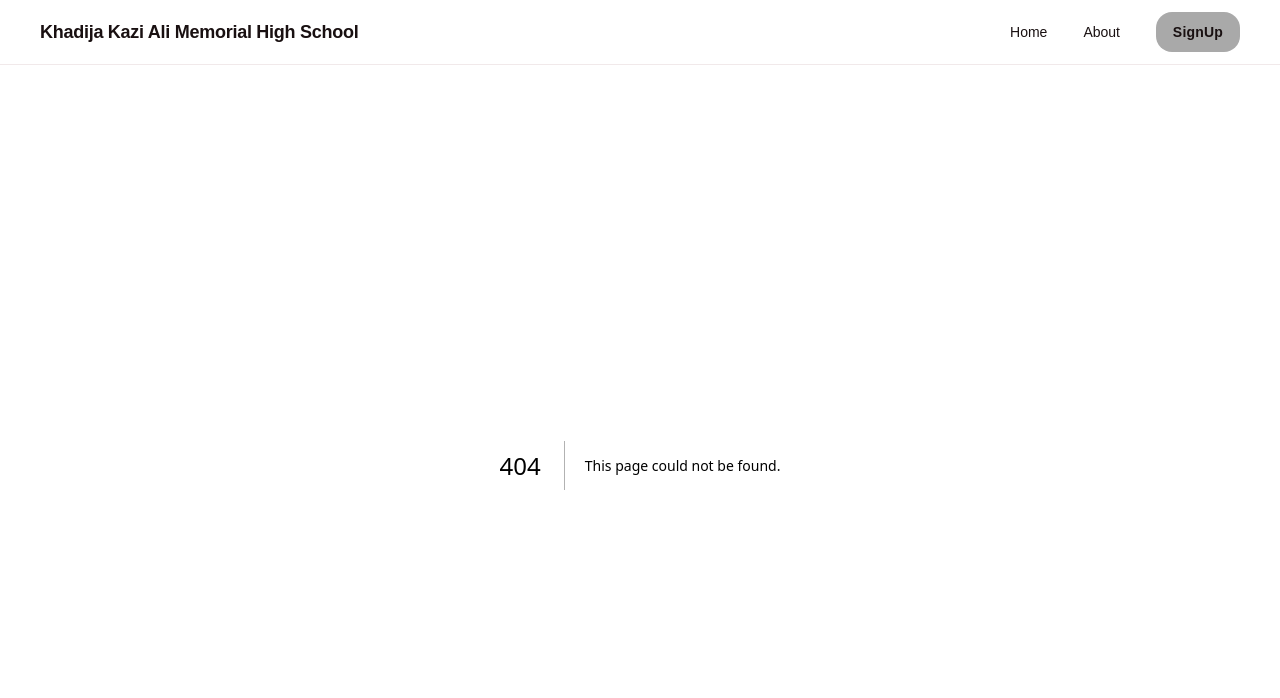
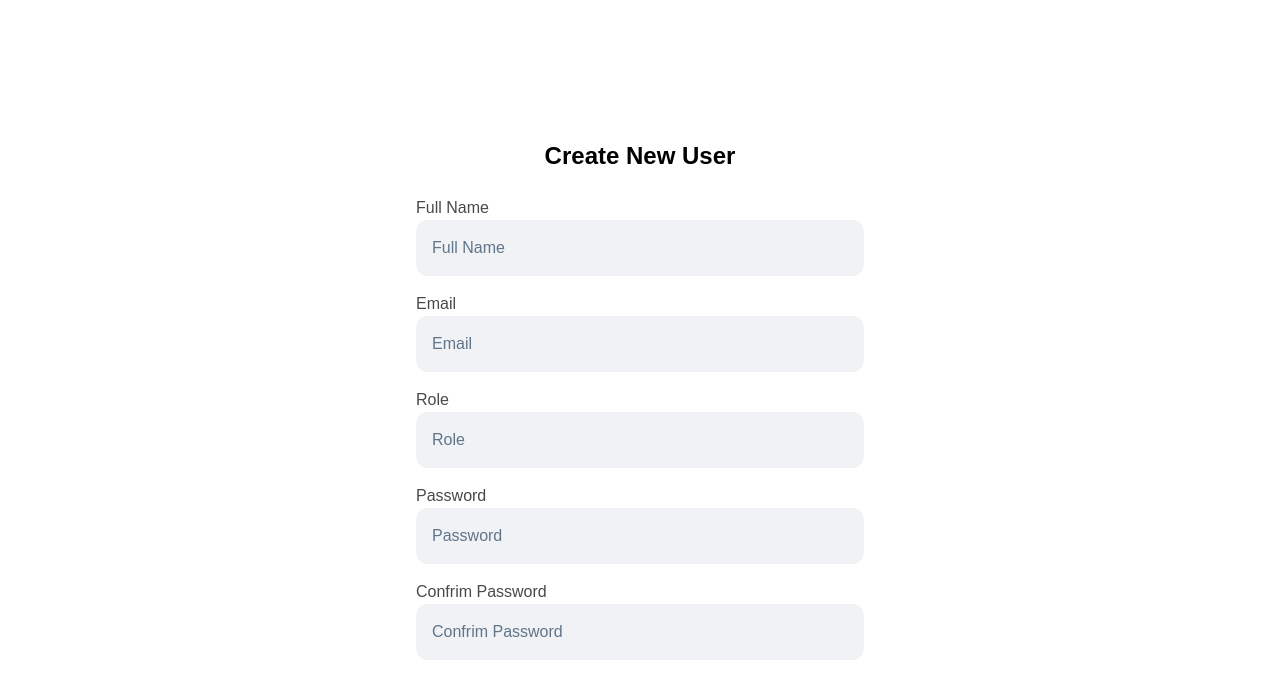
Before and after one commit to muneebabadar/result-management-system-kkamhs, a Next.js app: page /admin/signup in a window 1280 px wide. Before the commit this address had no page. Shown: the top 698 px of the page. Built offline with nearby package versions, Linux system fonts and the light colour scheme.

Commit message:
Signup Form Frontend and modularity to seperate teachers and admins

```diff
--- /dev/null
+++ b/src/app/admin/signup/page.tsx
@@ -0,0 +1,62 @@
+export default function SignUp() {
+    return(
+        <div className="flex flex-col items-center justify-center min-h-screen bg-white px-4">
+        {/* Heading */}
+        <h1 className="text-black text-2xl font-bold mb-6">Create New User</h1>
+
+        {/* Input Container */}
+        <div className="w-full max-w-md space-y-4">
+            {/* Full Name */}
+            <div>
+            <p className="font-semibold, text-[#48494a]">Full Name</p>
+            <input
+                type="text"
+                placeholder="Full Name"
+                className="w-full h-14 rounded-xl bg-[#f0f2f5] px-4 text-base text-[#111418] placeholder:text-[#60758a] focus:outline-none"
+            />
+            </div>
+
+            {/* Email */}
+            <div>
+            <p className="font-semibold, text-[#48494a]">Email</p>
+            <input
+                type="text"
+                placeholder="Email"
+                className="w-full h-14 rounded-xl bg-[#f0f2f5] px-4 text-base text-[#111418] placeholder:text-[#60758a] focus:outline-none"
+            />
+            </div>
+
+            {/* Role */}
+            <div>
+            <p className="font-semibold, text-[#48494a]">Role</p>
+            <input
+                type="text"
+                placeholder="Role"
+                className="w-full h-14 rounded-xl bg-[#f0f2f5] px-4 text-base text-[#111418] placeholder:text-[#60758a] focus:outline-none"
+            />
+            </div>
+
+            {/* Password */}
+            <div>
+            <p className="font-semibold, text-[#48494a]">Password</p>
+            <input
+                type="text"
+                placeholder="Password"
+                className="w-full h-14 rounded-xl bg-[#f0f2f5] px-4 text-base text-[#111418] placeholder:text-[#60758a] focus:outline-none"
+            />
+            </div>
+
+            {/* Confrim Password */}
+            <div>
+            <p className="font-semibold, text-[#48494a]">Confrim Password</p>
+            <input
+                type="text"
+                placeholder="Confrim Password"
+                className="w-full h-14 rounded-xl bg-[#f0f2f5] px-4 text-base text-[#111418] placeholder:text-[#60758a] focus:outline-none"
+            />
+            </div>
+        </div>
+    </div>
+    );
+
+}
--- a/src/app/components/header.tsx
+++ /dev/null
@@ -1,31 +0,0 @@
-// app/layout.tsx or app/components/header.tsx
-import Link from "next/link";
-
-export default function Header() {
-  return (
-    <header className="flex items-center justify-between whitespace-nowrap border-b border-solid border-b-[#f1e9ea] px-10 py-3">
-        {/* Title */}
-        <div className="flex items-center gap-2 text-[#191011]">
-            <h2 className="text-[#191011] text-lg font-bold leading-tight tracking-[-0.015em]">
-                Khadija Kazi Ali Memorial High School
-            </h2>
-        </div>
-
-
-        {/* Navigation */}
-        <div className="flex flex-1 justify-end gap-8">
-            <nav className="flex items-center gap-9">
-            <Link className="text-[#191011] text-sm font-medium leading-normal" href="/">
-                Home
-            </Link>
-            <Link className="text-[#191011] text-sm font-medium leading-normal" href="#">
-                About
-            </Link>
-            <Link className="flex min-w-[84px] max-w-[480px] cursor-pointer items-center justify-center overflow-hidden rounded-2xl h-10 px-4 bg-[#a9a9a9] text-[#191011] text-sm font-bold leading-normal tracking-[0.015em]" href="#">
-                SignUp
-            </Link>
-            </nav>
-        </div>
-    </header>
-  );
-}
--- a/src/app/layout.tsx
+++ b/src/app/layout.tsx
@@ -1,5 +1,4 @@
 import "./globals.css";
-import Header from "./components/header";
 
 export default function RootLayout({
   children,
@@ -9,7 +8,6 @@ export default function RootLayout({
   return (
     <html lang="en">
       <body>
-        <Header/>
         {children}
       </body>
     </html>
```
